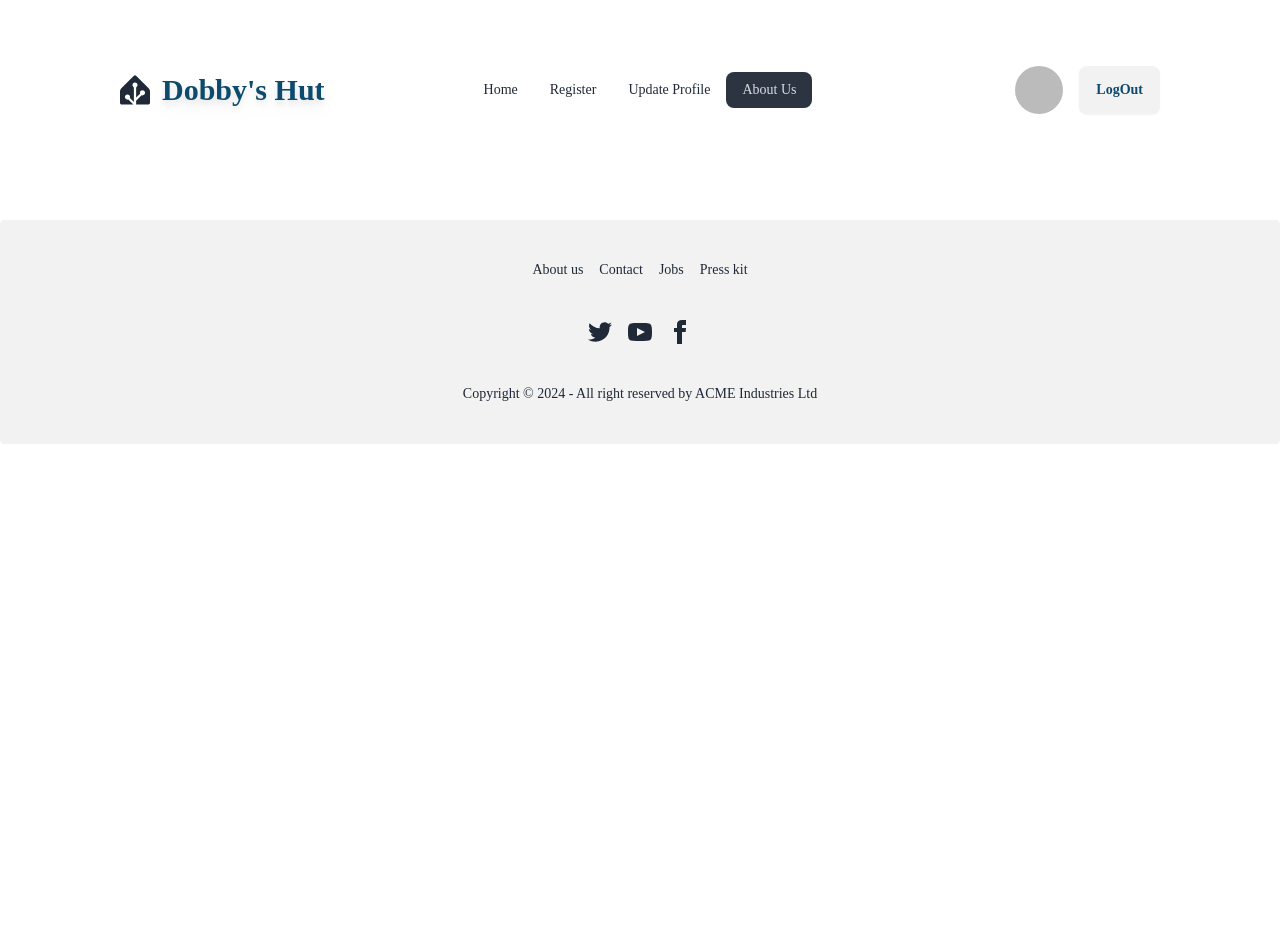
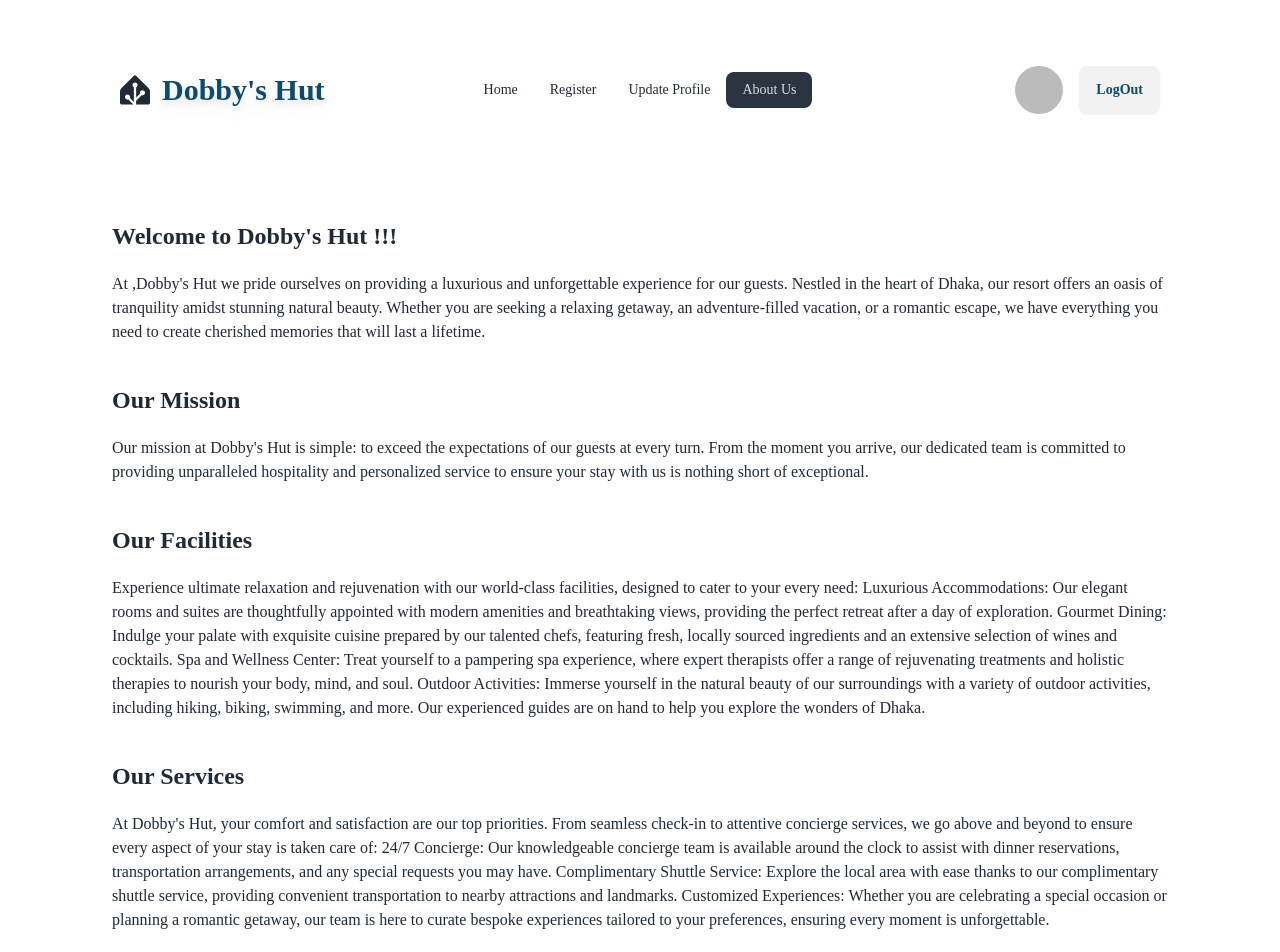
Before and after one commit to ayshakanta/dobby-s-hut, a React (Vite) app: page /aboutUs in a window 1280 px wide. Shown: the top 952 px of the page. Before the commit the page ends 800 px from the top, so only its background shows below. Built offline with nearby package versions, Linux system fonts and the light colour scheme; no server answers; sample sign-in values are in the browser's storage; a web font is replaced by a local one.

Commit message:
added about us section

```diff
--- a/src/components/AboutUs.jsx
+++ b/src/components/AboutUs.jsx
@@ -1,5 +1,59 @@
 const AboutUs = () => {
-  return <div></div>;
+  return (
+    <div className="mx-10 mt-10 md:mx-24 lg:mx-28">
+      <h2 className="text-2xl font-bold pb-5">
+        Welcome to Dobby&apos;s Hut !!!
+      </h2>
+      <p className="pb-10">
+        At ,<span>Dobby&apos;s Hut</span> we pride ourselves on providing a
+        luxurious and unforgettable experience for our guests. Nestled in the
+        heart of Dhaka, our resort offers an oasis of tranquility amidst
+        stunning natural beauty. Whether you are seeking a relaxing getaway, an
+        adventure-filled vacation, or a romantic escape, we have everything you
+        need to create cherished memories that will last a lifetime.
+      </p>
+      <h2 className="text-2xl font-bold pb-5">Our Mission</h2>
+      <p className="pb-10">
+        Our mission at <span>Dobby&apos;s Hut</span> is simple: to exceed the
+        expectations of our guests at every turn. From the moment you arrive,
+        our dedicated team is committed to providing unparalleled hospitality
+        and personalized service to ensure your stay with us is nothing short of
+        exceptional.
+      </p>
+      <h2 className="text-2xl font-bold pb-5">Our Facilities</h2>
+      <p className="pb-10">
+        Experience ultimate relaxation and rejuvenation with our world-class
+        facilities, designed to cater to your every need: Luxurious
+        Accommodations: Our elegant rooms and suites are thoughtfully appointed
+        with modern amenities and breathtaking views, providing the perfect
+        retreat after a day of exploration. Gourmet Dining: Indulge your palate
+        with exquisite cuisine prepared by our talented chefs, featuring fresh,
+        locally sourced ingredients and an extensive selection of wines and
+        cocktails. Spa and Wellness Center: Treat yourself to a pampering spa
+        experience, where expert therapists offer a range of rejuvenating
+        treatments and holistic therapies to nourish your body, mind, and soul.
+        Outdoor Activities: Immerse yourself in the natural beauty of our
+        surroundings with a variety of outdoor activities, including hiking,
+        biking, swimming, and more. Our experienced guides are on hand to help
+        you explore the wonders of Dhaka.
+      </p>
+      <h2 className="text-2xl font-bold pb-5">Our Services</h2>
+      <p className="pb-10">
+        At <span>Dobby&apos;s Hut</span>, your comfort and satisfaction are our
+        top priorities. From seamless check-in to attentive concierge services,
+        we go above and beyond to ensure every aspect of your stay is taken care
+        of: 24/7 Concierge: Our knowledgeable concierge team is available around
+        the clock to assist with dinner reservations, transportation
+        arrangements, and any special requests you may have. Complimentary
+        Shuttle Service: Explore the local area with ease thanks to our
+        complimentary shuttle service, providing convenient transportation to
+        nearby attractions and landmarks. Customized Experiences: Whether you
+        are celebrating a special occasion or planning a romantic getaway, our
+        team is here to curate bespoke experiences tailored to your preferences,
+        ensuring every moment is unforgettable.
+      </p>
+    </div>
+  );
 };
 
 export default AboutUs;
```
